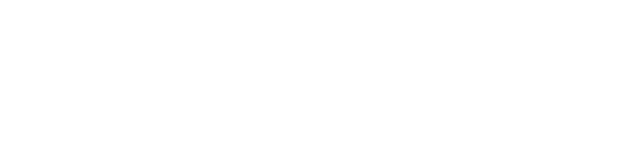
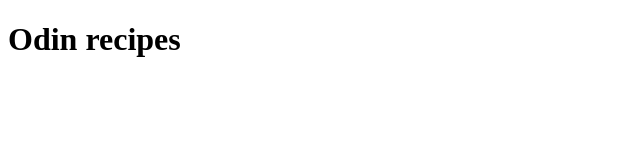
Before and after one commit to ha2112/odin-recipes, a plain HTML site: page index.html in a window 1280 px wide. Shown: the whole page, without its empty margins (0-640 px from the left). Drawn offline with Linux system fonts and the light colour scheme.

Commit message:
Add basics elements to index.html

```diff
--- a/index.html
+++ b/index.html
@@ -2,6 +2,9 @@
 <html lang="en">
     <head>
         <meta charset="utf-8">
-
+        <title>Odin recipes</title>
     </head>
+    <body>
+        <h1>Odin recipes</h1>
+    </body>
 </html>
```
